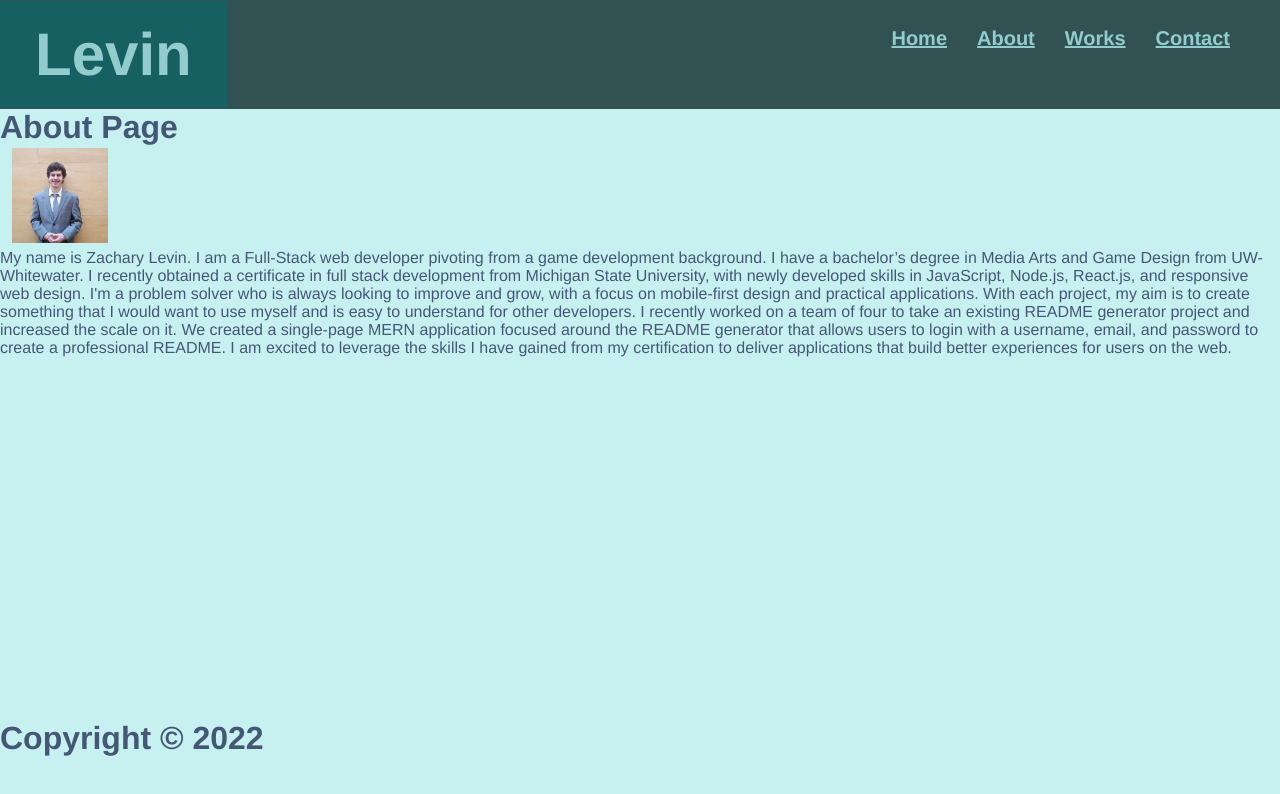
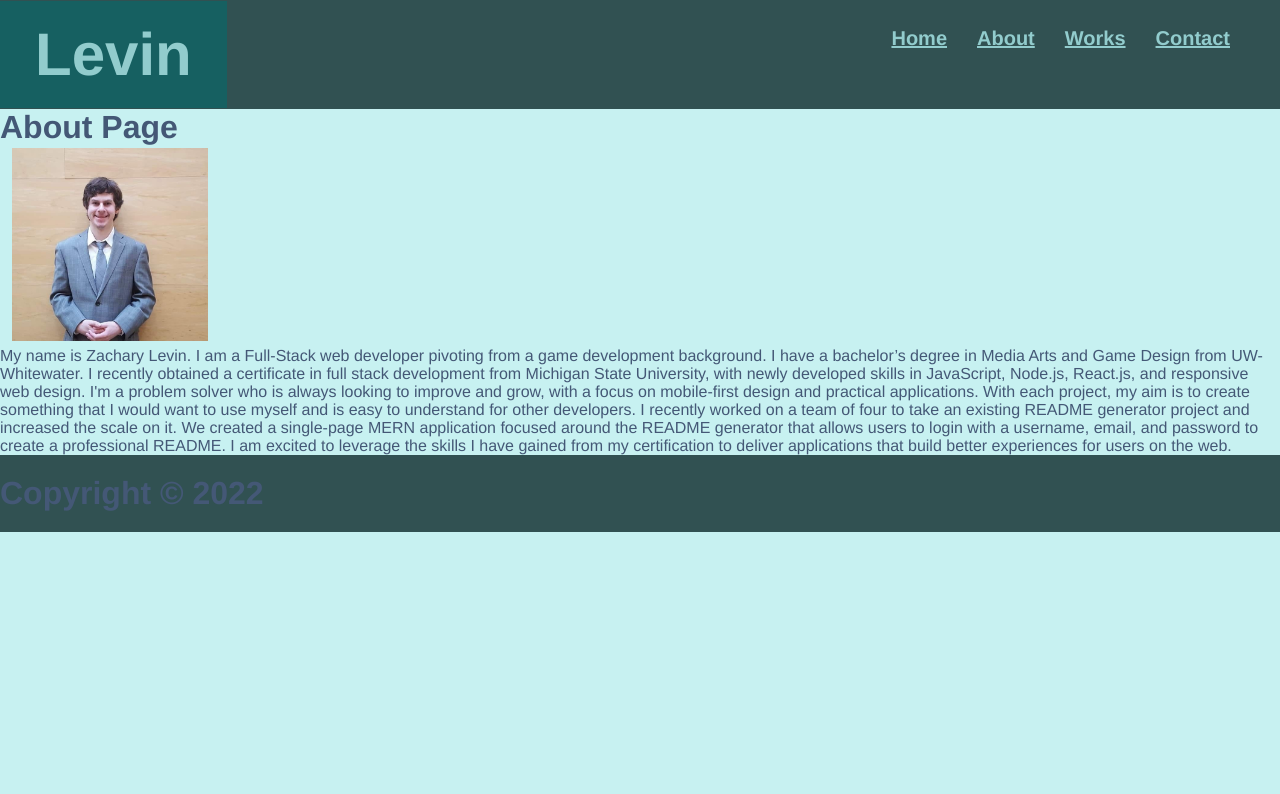
Before and after one commit to zachary-levin/zpl-react-portfolio-1, a React (Create React App) app: page / in a window 1280 px wide. Shown: the top 794 px of the page. Built offline with nearby package versions, Linux system fonts and the light colour scheme.

Commit message:
Updated footer to fit bottom of pages, added hover function to run buddy image

```diff
--- a/src/App.css
+++ b/src/App.css
@@ -4,12 +4,12 @@
   box-sizing: border-box;
 }
 
-body {
+body, html, #root {
   background-color: rgb(199, 241, 241);
   color: rgb(68, 88, 118);
   font-family: Helvetica, Arial, sans-serif;
   /* margin: 0 0 100px; */
-  min-height: 100vh;
+   /* height: 100%; */
 }
 
 header {
@@ -31,8 +31,23 @@ header h1 {
 }
 
 /* Images are affecting Works section, need to mess around with it to make page look nice */
+
 img {
-  max-width: 100px;
+  justify-content: space-between;
+}
+
+#profileImage {
+  max-width: 200px;
+}
+
+#bigImage {
+  max-width: 500px;
+  margin: 0 5px 0 5px;
+}
+
+#smallImage {
+  max-width: 325px;
+  margin: 0 5px 0 5px;
 }
 
 header a {
@@ -137,7 +152,6 @@ section {
   width: 75%;
 }
 
-.main-work > a,
 .main-work > img {
   width: 31%;
   padding-left: 2%;
@@ -145,9 +159,7 @@ section {
   border-radius: 5px;
 }
 
-.main-work > a:first-child {
-  width: 100%;
-}
+
 
 .other-works img {
   width: 50%;
@@ -202,8 +214,33 @@ section {
 }
 
 footer {
-  position: absolute;
   bottom: 0;
-  height: 80px;
   width: 100%;
+  background-color: rgb(49, 81, 82);
+  padding: 20px 35px 20px 0px;
+  display: flex;
+  justify-content: space-between;
+  flex-wrap: wrap;
+  position: relative;
 }
+
+.hide {
+  display: none;
+}
+
+.text-title {
+  position: relative;
+  bottom: 200px;
+}
+
+#bigImage:hover {
+  opacity: 0.2;
+}
+
+#bigImage:hover + .hide {
+  display: block;
+}
+
+#smallImage:hover {
+  opacity: 0.5;
+}
--- a/src/components/PortfolioContainer.js
+++ b/src/components/PortfolioContainer.js
@@ -29,7 +29,7 @@ export default function PortfolioContainer() {
   const handlePageChange = (page) => setCurrentPage(page);
 
   return (
-    <div>
+    <>
       {/* We are passing the currentPage from state and the function to update it */}
       <Header
       currentPage={currentPage}
@@ -37,8 +37,10 @@ export default function PortfolioContainer() {
       />
       {/*<NavTabs currentPage={currentPage} handlePageChange={handlePageChange} /> */}
       {/* Here we are calling the renderPage method which will return a component  */}
-      {renderPage()}
+      <main>
+        {renderPage()}
+      </main>
       <Footer />
-    </div>
+    </>
   );
 }
--- a/src/components/Project/Project.js
+++ b/src/components/Project/Project.js
@@ -12,18 +12,23 @@ function Project() {
     return (
     <div class="main-work">
 
-        <a href="https://zachary-levin.github.io/run-buddy/">
-            <img src={require("../../images/run-buddy.jpg")} alt="Preview of Run Buddy website." />
+        <div>
+            <img src={require("../../images/run-buddy.jpg")} alt="Preview of Run Buddy website." id="bigImage" />
+            <div className="hide text-title">
+                <a href="https://zachary-levin.github.io/run-buddy/" >
+                    Run Buddy
+                </a>
+            </div>
+        </div>
+
+
+        <a href="https://dmevola.github.io/fruitfacts/"  alt="Fruit Facts group project">
+            <img src={fruitFacts} alt="Preview of Fruit Facts application" id="smallImage" />
         </a>
 
 
-        <a href="https://dmevola.github.io/fruitfacts/" alt="Fruit Facts group project">
-            <img src={fruitFacts} alt="Preview of Fruit Facts application" />
-        </a>
-
-
-        <a href="https://evening-fjord-78812.herokuapp.com/" alt="Family Fit group project">
-            <img src={require("../../images/family_fit.png")} alt="Family Fit preview" />
+        <a href="https://evening-fjord-78812.herokuapp.com/"  alt="Family Fit group project">
+            <img src={require("../../images/family_fit.png")} alt="Family Fit preview" id="smallImage" />
         </a>
 
     </div>
--- a/src/components/pages/About.js
+++ b/src/components/pages/About.js
@@ -6,7 +6,7 @@ export default function About() {
 
     <div>
       <h1>About Page</h1>
-      <img className='about-subtitle' alt="Me" src={require(`../../images/Nice-pic-of-me.jpg`)} />
+      <img className='about-subtitle' alt="Me" id="profileImage" src={require(`../../images/Nice-pic-of-me.jpg`)} />
       <p>
         My name is Zachary Levin. I am a Full-Stack web developer pivoting from a game development background. I have a bachelor’s degree in Media Arts and Game Design from UW-Whitewater.
         I recently obtained a certificate in full stack development from Michigan State University, with newly developed skills in JavaScript, Node.js, React.js, and responsive web design.
```
